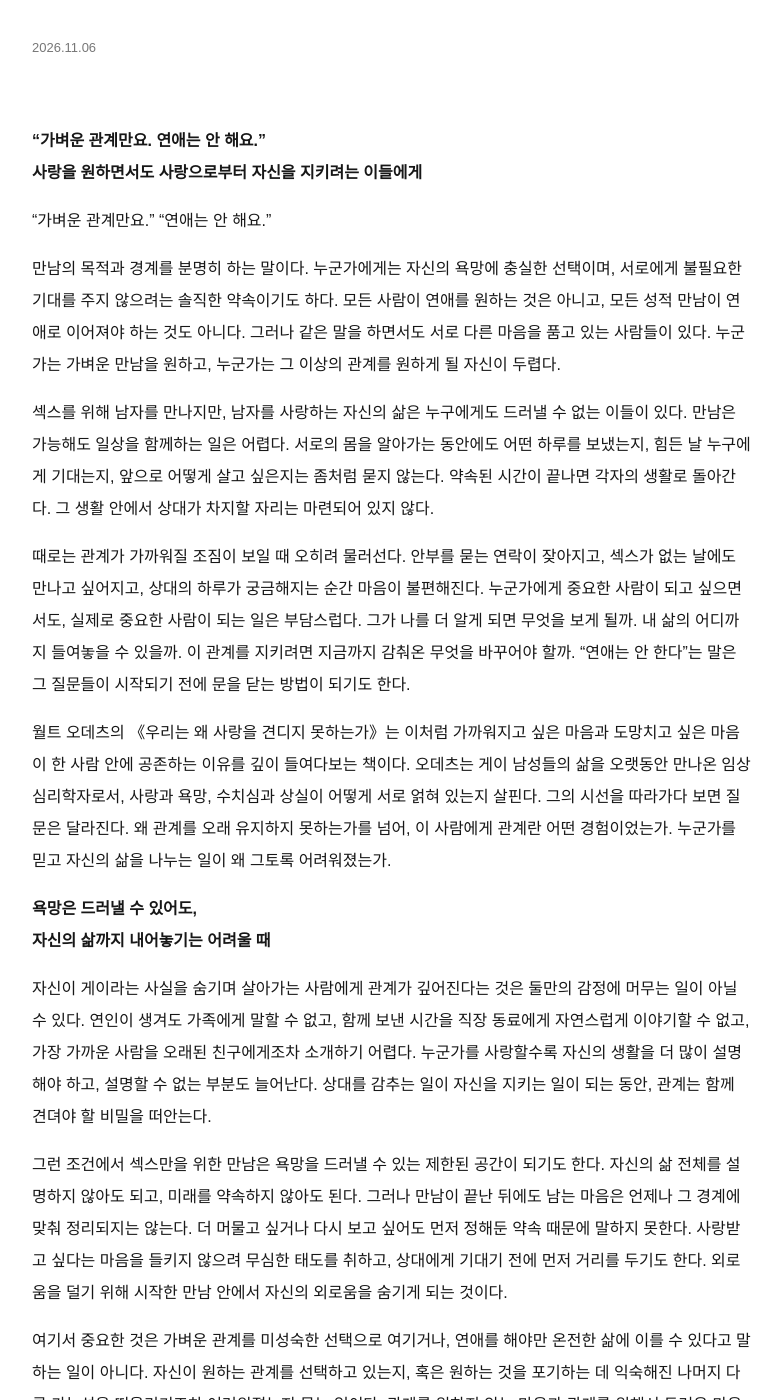
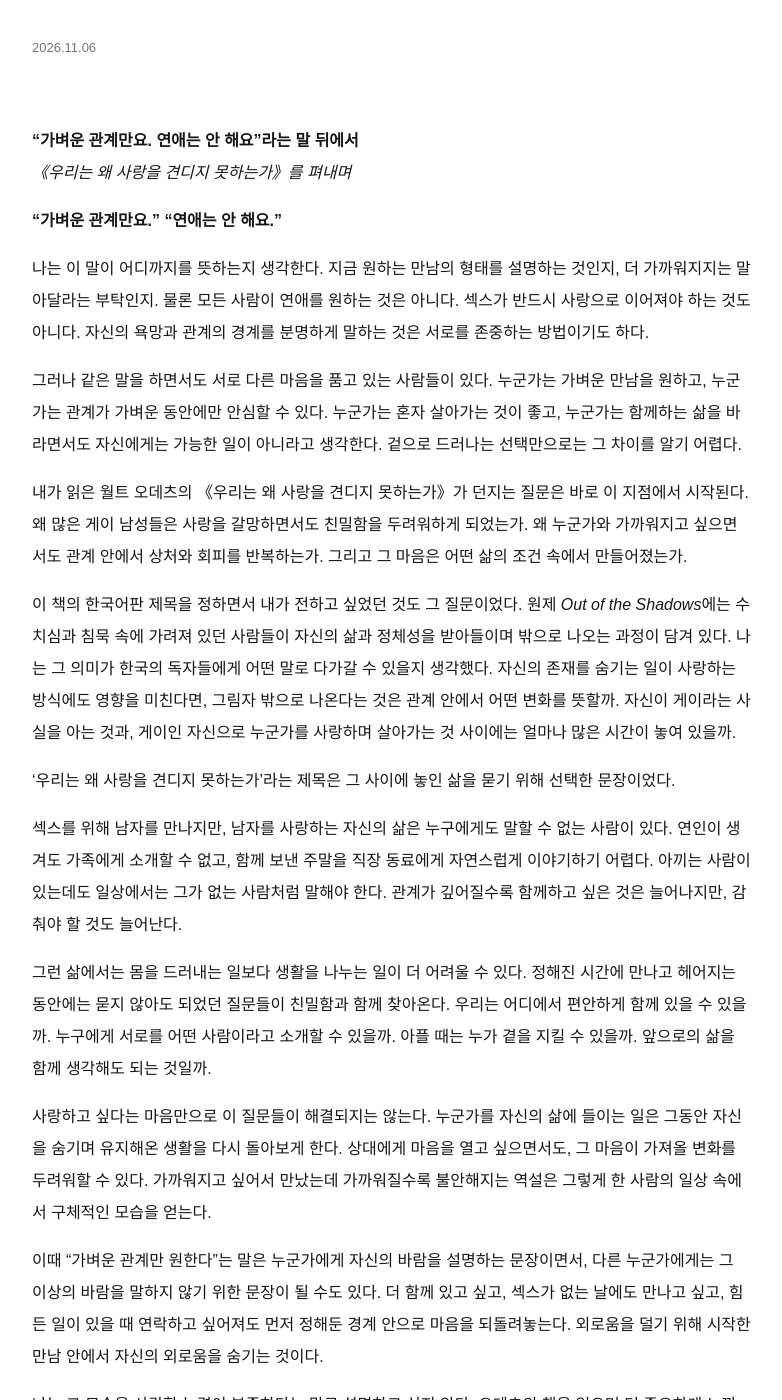
Before and after one commit to vitteum/vitteum.github.io, a Jekyll site: the page built from _notes/2026-11-06-.md, in a window 1280 px wide and 1400 px high, scrolled down 333 px. Shown: the whole window, without its empty margins (198-980 px from the left). Built offline with Jekyll 4.4.1, drawn with Linux system fonts in a browser that asks for light colours; some of the changed text lies outside the part shown.

Commit message:
Update _notes/2026-11-06-.md (via Pages CMS)

```diff
--- a/_notes/2026-11-06-.md
+++ b/_notes/2026-11-06-.md
@@ -1,71 +1,62 @@
 ---
-title: “가벼운 관계만요. 연애는 안 해요”라는 말 뒤의 마음
+title: “가벼운 관계만요”라는 말 뒤에서, 사랑을 다시 묻다
 date: 2026-11-06
-description: 사랑받고 싶지만 자신의 삶을 드러내기는 두려운 마음은 어디에서 비롯되는가. 월트 오데츠의 《우리는 왜 사랑을 견디지
-  못하는가》는 게이 남성들의 삶을 통해 욕망과 수치심, 친밀감과 상실이 얽힌 내면을 들여다본다. 가벼운 관계라는 선택 안에 서로 다른 마음이
-  있음을 헤아리고, HIV/에이즈의 역사와 사회적 억압이 관계에 남긴 흔적을 살핀다. 상처 속에서도 서로를 돌보며 살아온 이들의 이야기는
-  우리에게 묻는다. 자신의 마음을 숨기지 않고, 서로를 더 깊이 이해하며 사랑하려면 무엇이 필요한가.
+description: 《우리는 왜 사랑을 견디지 못하는가》의 편집자가 한국어판 제목에 담은 질문을 풀어낸다. 사랑을 갈망하면서도 친밀함을
+  두려워하는 마음은 개인의 성격만으로 설명되지 않는다. 사회적 침묵과 수치심, 차별과 상실의 역사는 자신을 숨기는 방식뿐 아니라 누군가를
+  사랑하는 방식에도 흔적을 남긴다. 가벼운 관계라는 선택 안의 서로 다른 마음을 헤아리며, 우리를 지켜온 방식이 원하는 관계를 가로막고 있지는
+  않은지 묻는다. 그리고 그 두려움을 이해하는 자리에서, 자신의 욕망에 충실한 삶과 관계를 새롭게 만들어갈 가능성을 찾는다.
 ---
-**“가벼운 관계만요. 연애는 안 해요.”**
-**사랑을 원하면서도 사랑으로부터 자신을 지키려는 이들에게**
+**“가벼운 관계만요. 연애는 안 해요”라는 말 뒤에서**
+*《우리는 왜 사랑을 견디지 못하는가》를 펴내며*
 
 
 
-“가벼운 관계만요.” “연애는 안 해요.”
+**“가벼운 관계만요.” “연애는 안 해요.”**
 
-만남의 목적과 경계를 분명히 하는 말이다. 누군가에게는 자신의 욕망에 충실한 선택이며, 서로에게 불필요한 기대를 주지 않으려는 솔직한 약속이기도 하다. 모든 사람이 연애를 원하는 것은 아니고, 모든 성적 만남이 연애로 이어져야 하는 것도 아니다. 그러나 같은 말을 하면서도 서로 다른 마음을 품고 있는 사람들이 있다. 누군가는 가벼운 만남을 원하고, 누군가는 그 이상의 관계를 원하게 될 자신이 두렵다.
+나는 이 말이 어디까지를 뜻하는지 생각한다. 지금 원하는 만남의 형태를 설명하는 것인지, 더 가까워지지는 말아달라는 부탁인지. 물론 모든 사람이 연애를 원하는 것은 아니다. 섹스가 반드시 사랑으로 이어져야 하는 것도 아니다. 자신의 욕망과 관계의 경계를 분명하게 말하는 것은 서로를 존중하는 방법이기도 하다.
 
-섹스를 위해 남자를 만나지만, 남자를 사랑하는 자신의 삶은 누구에게도 드러낼 수 없는 이들이 있다. 만남은 가능해도 일상을 함께하는 일은 어렵다. 서로의 몸을 알아가는 동안에도 어떤 하루를 보냈는지, 힘든 날 누구에게 기대는지, 앞으로 어떻게 살고 싶은지는 좀처럼 묻지 않는다. 약속된 시간이 끝나면 각자의 생활로 돌아간다. 그 생활 안에서 상대가 차지할 자리는 마련되어 있지 않다.
+그러나 같은 말을 하면서도 서로 다른 마음을 품고 있는 사람들이 있다. 누군가는 가벼운 만남을 원하고, 누군가는 관계가 가벼운 동안에만 안심할 수 있다. 누군가는 혼자 살아가는 것이 좋고, 누군가는 함께하는 삶을 바라면서도 자신에게는 가능한 일이 아니라고 생각한다. 겉으로 드러나는 선택만으로는 그 차이를 알기 어렵다.
 
-때로는 관계가 가까워질 조짐이 보일 때 오히려 물러선다. 안부를 묻는 연락이 잦아지고, 섹스가 없는 날에도 만나고 싶어지고, 상대의 하루가 궁금해지는 순간 마음이 불편해진다. 누군가에게 중요한 사람이 되고 싶으면서도, 실제로 중요한 사람이 되는 일은 부담스럽다. 그가 나를 더 알게 되면 무엇을 보게 될까. 내 삶의 어디까지 들여놓을 수 있을까. 이 관계를 지키려면 지금까지 감춰온 무엇을 바꾸어야 할까. “연애는 안 한다”는 말은 그 질문들이 시작되기 전에 문을 닫는 방법이 되기도 한다.
+내가 읽은 월트 오데츠의 《우리는 왜 사랑을 견디지 못하는가》가 던지는 질문은 바로 이 지점에서 시작된다. 왜 많은 게이 남성들은 사랑을 갈망하면서도 친밀함을 두려워하게 되었는가. 왜 누군가와 가까워지고 싶으면서도 관계 안에서 상처와 회피를 반복하는가. 그리고 그 마음은 어떤 삶의 조건 속에서 만들어졌는가.
 
-월트 오데츠의 《우리는 왜 사랑을 견디지 못하는가》는 이처럼 가까워지고 싶은 마음과 도망치고 싶은 마음이 한 사람 안에 공존하는 이유를 깊이 들여다보는 책이다. 오데츠는 게이 남성들의 삶을 오랫동안 만나온 임상심리학자로서, 사랑과 욕망, 수치심과 상실이 어떻게 서로 얽혀 있는지 살핀다. 그의 시선을 따라가다 보면 질문은 달라진다. 왜 관계를 오래 유지하지 못하는가를 넘어, 이 사람에게 관계란 어떤 경험이었는가. 누군가를 믿고 자신의 삶을 나누는 일이 왜 그토록 어려워졌는가.
+이 책의 한국어판 제목을 정하면서 내가 전하고 싶었던 것도 그 질문이었다. 원제 *Out of the Shadows*에는 수치심과 침묵 속에 가려져 있던 사람들이 자신의 삶과 정체성을 받아들이며 밖으로 나오는 과정이 담겨 있다. 나는 그 의미가 한국의 독자들에게 어떤 말로 다가갈 수 있을지 생각했다. 자신의 존재를 숨기는 일이 사랑하는 방식에도 영향을 미친다면, 그림자 밖으로 나온다는 것은 관계 안에서 어떤 변화를 뜻할까. 자신이 게이라는 사실을 아는 것과, 게이인 자신으로 누군가를 사랑하며 살아가는 것 사이에는 얼마나 많은 시간이 놓여 있을까.
 
+‘우리는 왜 사랑을 견디지 못하는가’라는 제목은 그 사이에 놓인 삶을 묻기 위해 선택한 문장이었다.
 
+섹스를 위해 남자를 만나지만, 남자를 사랑하는 자신의 삶은 누구에게도 말할 수 없는 사람이 있다. 연인이 생겨도 가족에게 소개할 수 없고, 함께 보낸 주말을 직장 동료에게 자연스럽게 이야기하기 어렵다. 아끼는 사람이 있는데도 일상에서는 그가 없는 사람처럼 말해야 한다. 관계가 깊어질수록 함께하고 싶은 것은 늘어나지만, 감춰야 할 것도 늘어난다.
 
-**욕망은 드러낼 수 있어도,**
-**자신의 삶까지 내어놓기는 어려울 때**
+그런 삶에서는 몸을 드러내는 일보다 생활을 나누는 일이 더 어려울 수 있다. 정해진 시간에 만나고 헤어지는 동안에는 묻지 않아도 되었던 질문들이 친밀함과 함께 찾아온다. 우리는 어디에서 편안하게 함께 있을 수 있을까. 누구에게 서로를 어떤 사람이라고 소개할 수 있을까. 아플 때는 누가 곁을 지킬 수 있을까. 앞으로의 삶을 함께 생각해도 되는 것일까.
 
-자신이 게이라는 사실을 숨기며 살아가는 사람에게 관계가 깊어진다는 것은 둘만의 감정에 머무는 일이 아닐 수 있다. 연인이 생겨도 가족에게 말할 수 없고, 함께 보낸 시간을 직장 동료에게 자연스럽게 이야기할 수 없고, 가장 가까운 사람을 오래된 친구에게조차 소개하기 어렵다. 누군가를 사랑할수록 자신의 생활을 더 많이 설명해야 하고, 설명할 수 없는 부분도 늘어난다. 상대를 감추는 일이 자신을 지키는 일이 되는 동안, 관계는 함께 견뎌야 할 비밀을 떠안는다.
+사랑하고 싶다는 마음만으로 이 질문들이 해결되지는 않는다. 누군가를 자신의 삶에 들이는 일은 그동안 자신을 숨기며 유지해온 생활을 다시 돌아보게 한다. 상대에게 마음을 열고 싶으면서도, 그 마음이 가져올 변화를 두려워할 수 있다. 가까워지고 싶어서 만났는데 가까워질수록 불안해지는 역설은 그렇게 한 사람의 일상 속에서 구체적인 모습을 얻는다.
 
-그런 조건에서 섹스만을 위한 만남은 욕망을 드러낼 수 있는 제한된 공간이 되기도 한다. 자신의 삶 전체를 설명하지 않아도 되고, 미래를 약속하지 않아도 된다. 그러나 만남이 끝난 뒤에도 남는 마음은 언제나 그 경계에 맞춰 정리되지는 않는다. 더 머물고 싶거나 다시 보고 싶어도 먼저 정해둔 약속 때문에 말하지 못한다. 사랑받고 싶다는 마음을 들키지 않으려 무심한 태도를 취하고, 상대에게 기대기 전에 먼저 거리를 두기도 한다. 외로움을 덜기 위해 시작한 만남 안에서 자신의 외로움을 숨기게 되는 것이다.
+이때 “가벼운 관계만 원한다”는 말은 누군가에게 자신의 바람을 설명하는 문장이면서, 다른 누군가에게는 그 이상의 바람을 말하지 않기 위한 문장이 될 수도 있다. 더 함께 있고 싶고, 섹스가 없는 날에도 만나고 싶고, 힘든 일이 있을 때 연락하고 싶어져도 먼저 정해둔 경계 안으로 마음을 되돌려놓는다. 외로움을 덜기 위해 시작한 만남 안에서 자신의 외로움을 숨기는 것이다.
 
-여기서 중요한 것은 가벼운 관계를 미성숙한 선택으로 여기거나, 연애를 해야만 온전한 삶에 이를 수 있다고 말하는 일이 아니다. 자신이 원하는 관계를 선택하고 있는지, 혹은 원하는 것을 포기하는 데 익숙해진 나머지 다른 가능성을 떠올리기조차 어려워졌는지 묻는 일이다. 관계를 원하지 않는 마음과 관계를 원해서 두려운 마음은 겉으로 비슷해 보여도 서로 다르다. 그 차이를 이해하려면 한 사람이 자신의 감정과 욕망을 어떻게 배워왔는지부터 돌아보아야 한다.
+나는 그 모습을 사랑할 능력이 부족하다는 말로 설명하고 싶지 않다. 오데츠의 책을 읽으며 더 중요하게 느낀 것은, 우리가 자신의 감정과 욕망에 어떤 태도를 취하도록 배워왔는지 살피는 일이었다.
 
-오데츠는 관계 안에서 반복되는 회피와 집착, 자기혐오와 감정적 거리두기를 개인의 성격이나 의지로만 설명하지 않는다. 자신의 감정을 숨겨야 안전했던 사람에게 감정을 드러내는 일은 쉽게 편안해지지 않는다. 있는 그대로의 자신은 받아들여질 수 없다고 배운 사람은 타인의 애정 앞에서도 의심부터 품을 수 있다. 들키지 않기 위해 익힌 습관은 믿을 수 있는 사람을 만난 뒤에도 남는다. 한때 자신을 보호해주었던 방식이 이제는 원하는 관계에 다가가는 일을 어렵게 만드는 것이다.
+자신의 마음을 들키지 않아야 안전했던 사람에게 솔직해지는 일은 쉽게 편안해지지 않는다. 남자를 좋아하는 감정을 감춰야 했고, 자신의 미래를 말할 때조차 그 욕망을 빼놓아야 했다면, 누군가를 사랑하게 된 뒤에도 감추는 습관은 남을 수 있다. 관계를 원하면서도 그 관계가 자신의 삶에서 너무 큰 자리를 차지하지 않도록 경계할 수 있다. 한때 자신을 보호했던 방식이 이제는 원하는 사람에게 다가가는 일을 어렵게 만드는 것이다.
 
+내가 이해한 ‘사랑을 견디지 못한다’는 말에는 이처럼 사회의 시선이 개인의 마음 안으로 들어와 작동하는 과정이 담겨 있다. 차별은 바깥에서 겪는 사건으로만 끝나지 않는다. 무엇을 원해도 되는지, 어디까지 기대해도 되는지, 어떤 삶은 애초에 포기해야 하는지를 스스로 판단하는 기준이 되기도 한다. 자신을 향한 부정적인 시선에 오래 노출된 사람은 타인의 애정 앞에서도 의심할 수 있고, 자신의 욕망을 부끄러워하도록 배운 사람은 그 욕망을 함께 살아갈 관계로 이어가는 데 어려움을 겪을 수 있다.
 
+그래서 이 제목의 ‘왜’가 중요했다. 사랑을 원한다면서 왜 달아나느냐고 다그치기 위해서가 아니다. 그 사람이 친밀함을 두려워하게 된 시간을 이해하기 위해서다. 사랑이 시작될 때 무엇이 함께 되살아나는지, 누군가를 믿는 일이 왜 그토록 어려워졌는지 묻기 위해서다.
 
-**사랑하는 사람을 잃은 뒤,**
-**다시 누군가를 사랑할 수 있다는 것**
+이 책에서 HIV/에이즈의 역사를 떼어놓을 수 없는 이유도 여기에 있다. 사랑하는 사람과 친구를 잃는 일이 거듭되었던 시간은 살아남은 이들의 일상과 관계, 미래에 대한 감각에 깊은 흔적을 남겼다. 슬픔을 충분히 애도하기 전에 또 다른 죽음을 맞아야 했고, 사회의 낙인과 침묵 속에서 상실을 감당해야 했다.
 
-이 책이 깊이 들여다보는 또 하나의 역사는 HIV/에이즈 유행이 게이 남성들의 삶에 남긴 흔적이다. 그것은 질병의 경험을 넘어 사랑과 욕망, 몸과 친밀감, 미래를 상상하는 방식까지 뒤흔든 사건이었다. 사랑하는 사람과 친구를 잃는 일이 거듭되었고, 하나의 죽음을 충분히 애도하기도 전에 또 다른 상실을 맞아야 했다. 사회의 낙인과 차별은 슬픔을 함께 나누고 돌봄을 구하는 일마저 어렵게 만들었다.
+그런 시간을 살아온 사람에게 새로운 사랑은 과거와 무관하게 시작되지 않을 수 있다. 누군가가 소중해질수록 다시 잃을 가능성도 두려워진다. 함께할 미래를 상상하는 일이 기쁨을 주는 동시에 이미 사라진 미래를 떠올리게 할 수도 있다. 지금 눈앞의 관계만으로는 이해할 수 없는 불안이 그 안에 있다.
 
-살아남은 사람들에게도 삶은 이전과 같을 수 없었다. 함께 늙어갈 것이라고 생각했던 사람이 사라진 뒤의 시간, 자신은 살아 있다는 사실에서 비롯되는 복잡한 감정, 새로운 만남 앞에서 되살아나는 상실의 두려움이 남았다. 누군가를 다시 사랑한다는 것은 미래를 향해 마음을 여는 일이면서, 다시 잃을 수 있다는 가능성을 받아들이는 일이기도 했다.
+모든 게이 남성의 삶이 같지는 않다. 세대와 환경에 따라 겪어온 일은 다르고, 같은 경험이 남기는 마음도 다르다. 그럼에도 이 책은 관계 안에서 보이는 행동만으로 누군가를 판단하기 전에, 그가 어떤 역사를 살아왔는지 물어야 한다는 사실을 거듭 생각하게 한다. 사랑을 두려워하는 마음에도 역사가 있다.
 
-오데츠는 이 거대한 역사를 구체적인 개인의 삶을 통해 읽어낸다. 상실이 어떻게 일상의 감각에 스며드는지, 죄책감과 불안이 어떻게 새로운 관계에까지 이어지는지 살핀다. 그 과정에서 독자는 한 사람의 사랑을 이해하려면 그가 겪은 일뿐 아니라 말할 수 없었던 슬픔, 충분히 애도하지 못한 죽음, 사회가 인정하지 않았던 관계까지 헤아려야 한다는 사실을 마주한다.
+그러나 그 역사를 이해하는 것만으로 이 책의 질문이 끝나지는 않는다. 한국어판 부제를 ‘게이의 삶과 욕망, 관계를 다시 쓰기’로 정한 데에는 그다음의 질문을 함께 담고 싶다는 마음이 있었다. 우리는 앞으로 어떤 관계를 만들어갈 수 있을까. 사회가 마련해놓은 삶의 형식이 자신의 욕망과 경험을 충분히 담아내지 못할 때, 어떻게 자기 삶을 써나갈 수 있을까.
 
-물론 게이 남성들은 세대와 환경에 따라 서로 다른 삶을 살아왔다. 누군가의 관계 방식을 하나의 역사로 모두 설명할 수는 없다. 오데츠의 이야기가 요청하는 것은 그 차이를 지우는 설명이 아니라, 각자의 삶에 더 깊이 귀 기울이는 태도다. 지금 눈앞에 보이는 무심함이나 불안, 물러서는 행동만으로는 그 사람을 다 알 수 없다. 그가 무엇을 견디며 살아왔는지에 따라 같은 행동의 의미도 달라진다.
+내게 ‘다시 쓰기’는 자신에게 익숙한 기준을 돌아보는 일에서 시작된다. 어떤 관계가 성공한 관계인지, 남자는 어떻게 행동해야 하는지, 정상적인 삶은 어떤 모습인지에 관해 배워온 것들을 하나씩 묻는 일이다. 그 기준을 따르는 동안 자신의 마음을 계속 지워야 했다면, 다른 방식으로 살아갈 가능성을 생각해보는 일이다.
 
+오데츠가 보여주는 게이 남성들의 삶에는 이미 그런 시도들이 있다. 서로를 돌보고, 상실을 함께 견디고, 연인과 친구와 가족이라는 이름만으로는 다 설명되지 않는 관계를 만들어온 사람들이다. 그들의 유대는 누가 아플 때 곁에 있었는지, 누구 앞에서 두려움을 말할 수 있었는지, 누구와 앞으로의 삶을 의논했는지에 따라 구체적인 의미를 얻는다.
 
+그 이야기들을 읽으며 나는 사랑을 견딜 수 있는 힘 역시 관계 속에서 조금씩 만들어질 수 있다고 생각했다. 자신의 바람을 말해도 모욕당하지 않는 경험, 약한 모습을 보여도 존중받는 경험, 서로 다른 필요를 이야기하며 함께할 방법을 찾는 경험이 쌓일 수 있다. 자신을 숨기는 데 사용했던 힘을 자신의 삶을 만들어가는 데 쓸 수 있게 되는 것이다.
 
-**상처를 지닌 채로도 서로를 돌보며,**
-**주어진 이름 바깥에서 관계를 만들어온 사람들**
+그렇기에 이 책을 읽고 모든 사람이 연애를 시작해야 한다고 생각하지는 않는다. 가벼운 만남을 원한다면 그 마음을 존중할 수 있어야 한다. 더 깊은 관계를 바란다면 그 바람 또한 부끄러워하지 않을 수 있어야 한다. 중요한 것은 자신에게 허락된 삶의 범위를 두려움 속에서 미리 좁히지 않고, 원하는 것을 알아가며 선택할 수 있는가 하는 문제다.
 
-그러나 《우리는 왜 사랑을 견디지 못하는가》는 게이의 삶을 비극이나 결핍으로 환원하지 않는다. 이 책에는 서로를 돌보고, 상실을 함께 견디고, 익숙한 규범으로는 충분히 설명되지 않는 관계를 만들어온 사람들이 있다. 연인과 친구, 가족이라는 이름만으로는 다 담기지 않는 유대 속에서 이들은 삶을 이어갈 힘을 얻는다.
+《우리는 왜 사랑을 견디지 못하는가》라는 제목을 통해 내가 한국의 독자들에게 건네고 싶었던 질문은 여기에 있다. 우리는 무엇을 두려워하도록 배웠는가. 그 두려움은 지금 우리의 사랑을 어떻게 제한하고 있는가. 그리고 그 조건을 이해한 자리에서, 우리는 어떤 삶과 관계를 새롭게 만들어갈 수 있는가.
 
-그 관계들의 가치는 사회가 승인하는 형식에 얼마나 가까운지로 결정되지 않는다. 누가 아플 때 곁을 지켰는지, 누구 앞에서 자신의 두려움을 말할 수 있었는지, 누구와 함께 앞으로의 삶을 상상했는지에 있다. 오데츠가 주목하는 것은 상처의 깊이만이 아니다. 상처를 지닌 채로도 타인에게 마음을 열고, 서로의 삶을 지탱해온 사람들의 다정함과 회복력이다.
+“가벼운 관계만요. 연애는 안 해요.”
 
-이러한 이야기들은 사랑을 바라보는 기준을 돌아보게 한다. 관계의 이름과 지속 기간만으로 친밀함의 깊이를 판단할 수 있을까. 오래 함께한다는 이유만으로 서로를 충분히 이해하고 있다고 말할 수 있을까. 자신에게 필요한 관계를 알아가고 상대의 바람을 들으며, 함께 감당할 수 있는 삶의 방식을 찾아가는 데에는 정해진 답이 없다. 이 책은 그 불확실함 속에서도 관계를 만들어갈 수 있음을 보여준다.
-
-
-
-**우리는 앞으로 어떤 사랑을 만들어갈 것인가**
-
-사회가 인정하는 삶에 가까워지면 우리는 자유로워질 수 있을까. 인정과 소속을 바라는 마음은 자연스럽다. 그러나 그것을 얻기 위해 자신의 욕망과 감정을 계속 지워야 한다면, 삶의 중요한 부분은 여전히 숨겨진 채로 남는다. 오데츠는 게이 남성들의 삶과 관계를 통해 타인의 승인과 자기 수용 사이에 놓인 간극을 묻는다. 어떤 관계를 원하는지, 누구와 어떻게 살아가고 싶은지, 자신에게 충실한 삶은 어떤 모습인지 스스로 질문할 수 있어야 한다는 것이다.
-
-그런 의미에서 사랑의 재발명은 일상에서 시작된다. 자신을 부끄러워하도록 만든 시선을 알아차리는 일, 관계 안에서 되풀이하는 두려움을 이해하는 일, 상대에게 기대하는 것과 자신이 줄 수 있는 것을 솔직하게 말하는 일이다. 때로는 “가벼운 관계만 원한다”는 자신의 마음을 분명히 아는 것이고, 때로는 그 말 뒤에 숨겨두었던 다른 바람을 인정하는 것이다. 중요한 것은 어떤 형식의 관계를 선택하느냐만이 아니라, 그 안에서 자신의 마음을 얼마나 알고 말할 수 있는가에 있다.
-
-《우리는 왜 사랑을 견디지 못하는가》는 게이 남성들의 구체적인 경험에 깊이 뿌리내린 책이다. 그 삶을 충분히 들여다볼 때, 사랑과 관계를 고민하는 더 넓은 독자 역시 자신의 질문을 발견하게 된다. 우리는 누군가의 두려움을 얼마나 알고 있는가. 사랑하는 사람의 과거와 상실을 어떻게 받아들이고 있는가. 가까워지고 싶다는 마음을 실제로 서로를 돌보는 관계로 이어가려면 무엇이 필요한가.
-
-사랑을 원하면서도 사랑 앞에서 자꾸만 움츠러드는 이들에게, 이 책은 자신의 마음과 타인의 삶을 더 깊이 이해할 언어를 건넨다. 그리고 묻는다. 우리는 앞으로 어떤 사랑을 만들어갈 것인가.
+나는 이 말 뒤에 반드시 숨겨진 사랑이 있다고 생각하지 않는다. 다만 그 말을 하는 사람이 자신의 마음을 충분히 알고, 원하는 것을 말할 수 있기를 바란다. 다른 삶을 원하게 되었을 때에는 그 가능성 역시 자신에게 열어둘 수 있기를 바란다. 이 책을 펴내며 내가 독자와 함께 생각하고 싶었던 사랑은, 그렇게 자기 삶의 가능성을 조금씩 넓혀가는 사랑이다.
```
